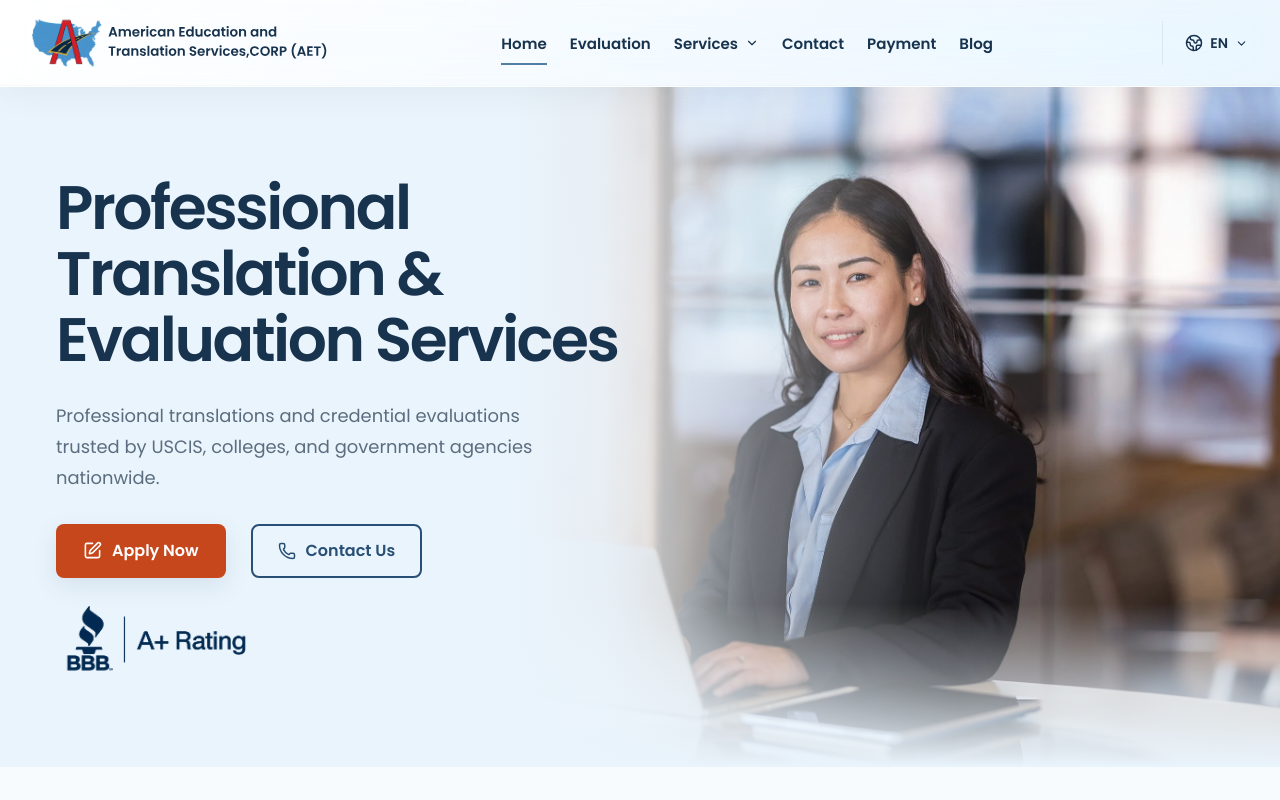
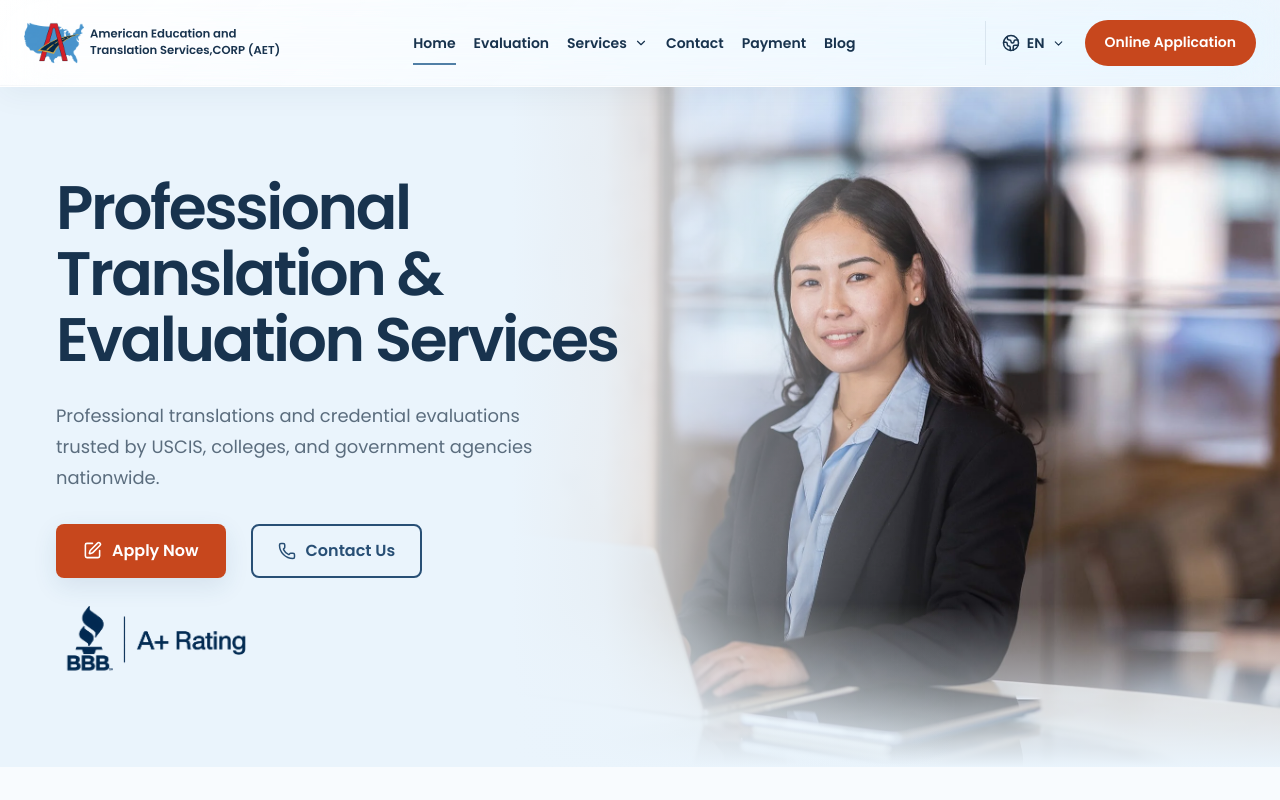
Before and after one commit to Jeromestein/aet-website-2026, a Next.js app: page / in a window 1280 px wide. Shown: the top 800 px of the page. Built offline with nearby package versions, Linux system fonts and the light colour scheme.

Commit message:
feat(navigation): Add online application actions

```diff
--- a/components/navigation.module.css
+++ b/components/navigation.module.css
@@ -20,7 +20,7 @@
 .shell {
   display: flex;
   align-items: center;
-  gap: 28px;
+  gap: 20px;
   height: 86px;
   max-width: 1392px;
   margin-inline: auto;
@@ -49,8 +49,10 @@
 .languageOptions { left: auto; right: 0; width: 160px; transform: none; }
 .languageOptions [aria-current="page"] { background: var(--blue); }
 .mobileMenu { display: none; }
+.application { display: inline-flex; flex: 0 0 auto; align-items: center; justify-content: center; min-height: 46px; padding: 12px 20px; border-radius: 999px; background: var(--orange); color: var(--surface); font-size: .875rem; font-weight: 600; line-height: 1.4; white-space: nowrap; transition: background 180ms ease; }
+.application:hover { background: var(--orange-hover); }
 
-@media (1080px < width <= 1200px) {
+@media (1200px < width <= 1320px) {
   .shell { gap: 20px; padding-inline: 24px; }
   .brand { flex-basis: 260px; }
   .desktopList { gap: 18px; }
@@ -58,10 +60,10 @@
   .language { padding-left: 16px; }
 }
 
-@media (max-width: 1080px) {
+@media (max-width: 1200px) {
   .shell { height: 76px; padding-inline: 24px; justify-content: space-between; gap: 20px; }
   .brand { flex: 0 1 260px; min-width: 0; }
-  .desktop, .language { display: none; }
+  .desktop, .language, .desktopApplication { display: none; }
   .mobileMenu { display: block; flex: 0 0 auto; }
   .menuToggle { display: flex; flex-direction: column; align-items: center; justify-content: center; gap: 7px; width: 48px; height: 48px; border: 1px solid #ffffffb8; border-radius: 50%; background: #dcebf7ad; box-shadow: inset 0 1px #ffffffeb, 0 8px 20px #18334e12; }
   .menuToggle span { width: 20px; height: 1.5px; background: var(--ink); transition: transform 220ms ease; }
--- a/components/navigation.tsx
+++ b/components/navigation.tsx
@@ -5,6 +5,7 @@ import { Globe2, ChevronDown } from "lucide-react";
 import styles from "./navigation.module.css";
 
 const legacy = "https://www.americantranslationservice.com";
+const application = "https://app.americantranslationservice.com/credential-evaluation-application";
 const links = [
   { label: "Home", href: "/" },
   { label: "Evaluation", href: legacy + "/e-evaluation.php" },
@@ -68,7 +69,7 @@ export function Navigation() {
         event.preventDefault(); first?.focus();
       }
     };
-    const breakpoint = window.matchMedia("(max-width: 1080px)");
+    const breakpoint = window.matchMedia("(max-width: 1200px)");
     const onResize = () => { closeMenu(false); closeDesktop(); };
     document.addEventListener("pointerdown", onPointer);
     document.addEventListener("focusin", onFocus);
@@ -124,6 +125,7 @@ export function Navigation() {
             {languages.map((item) => <a key={item.lang} href={item.href} lang={item.lang} aria-current={item.lang === "en" ? "page" : undefined}>{item.label}</a>)}
           </div>
         </details>
+        <a className={`${styles.application} ${styles.desktopApplication}`} href={application}>Online Application</a>
         <details className={styles.mobileMenu} ref={menu} onToggle={(event) => {
           setMenuOpen(event.currentTarget.open);
           if (!event.currentTarget.open) event.currentTarget.querySelectorAll<HTMLDetailsElement>("details[open]").forEach((item) => { item.open = false; });
@@ -148,6 +150,7 @@ export function Navigation() {
                 ))}
               </ul>
             </nav>
+            <a className={styles.application} href={application} onClick={() => closeMenu()}>Online Application</a>
             <div className={styles.mobileLanguages} aria-label="Language">
               <span className={styles.languageLabel}><Globe2 size={17} aria-hidden="true" />Language</span>
               <div>{languages.map((item) => <a key={item.lang} href={item.href} lang={item.lang} aria-current={item.lang === "en" ? "page" : undefined} onClick={() => closeMenu()}>{item.label}</a>)}</div>
```
Also changed, not shown: 2 other files (tests, documents, lock files or other folders).
